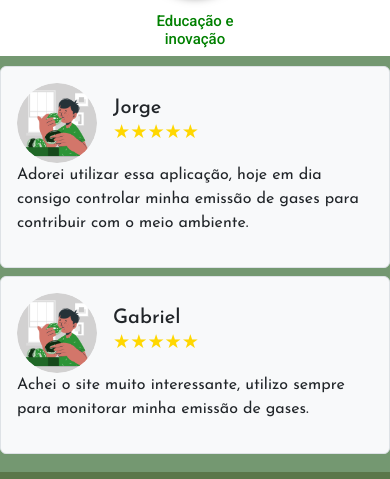
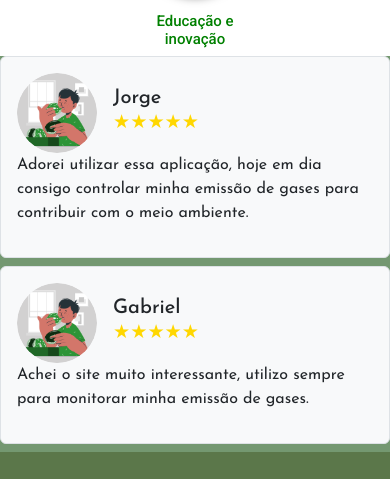
Before and after one commit to viniciusalegre20/EcoBalance, a plain HTML site: page index.html in a window 390 px wide. Shown: the part 909-1388 px from the top of the page. Drawn offline with nearby package versions, Linux system fonts and the light colour scheme.

Commit message:
Add files via upload

```diff
--- a/index.html
+++ b/index.html
@@ -100,7 +100,8 @@
         <img src="imgs/Feedback.png" alt="" style="width: 400px;">
       </div>
       <div class="col">
-        <div class="feedback-item p-3 mb-2 bg-light border rounded">
+        <div class="row">
+          <div class="p-3 mb-2 bg-light border rounded">
             <div class="d-flex align-items-center">
               <img src="imgs/Feedbackfoto.png" alt="User Avatar" class="rounded-circle me-3">
               <div>
@@ -123,6 +124,7 @@
               </div>
             </div>
             <p>Achei o site muito interessante, utilizo sempre para monitorar minha emissão de gases.</p>
+          </div>
         </div>
       </div>
     </div>
--- a/style.css
+++ b/style.css
@@ -134,7 +134,6 @@
     }
     .feedback{
         background-color: rgba(42, 97, 37, 0.65);
-        padding: 10px 0px 10px 0px;
     }
 
     .feedback img{
@@ -238,7 +237,6 @@
     }
     .feedback{
         background-color: rgba(42, 97, 37, 0.65);
-        padding: 10px 0px 10px 0px;
     }
 
     .feedback img{
```
Also changed, not shown: imgs/calculadoraCO2.txt. Lines whose indentation alone changed are shown as unchanged.
